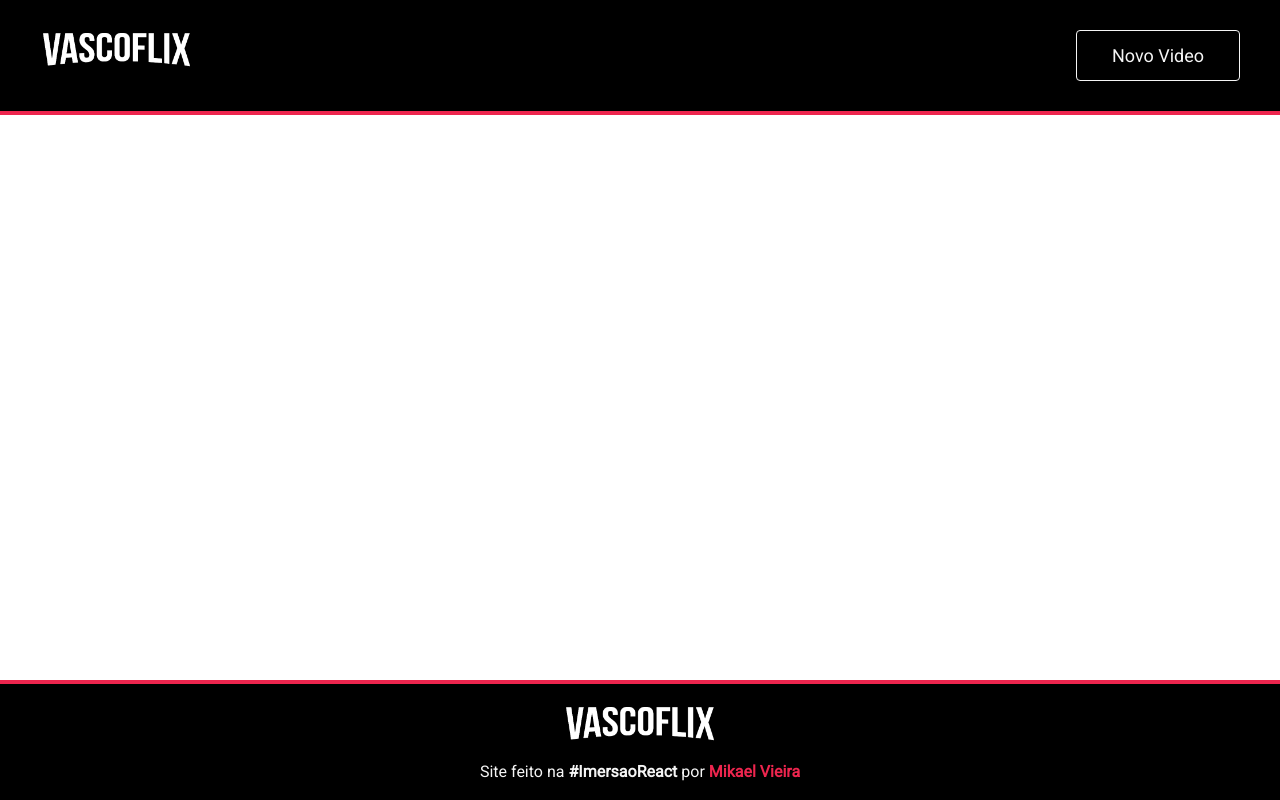
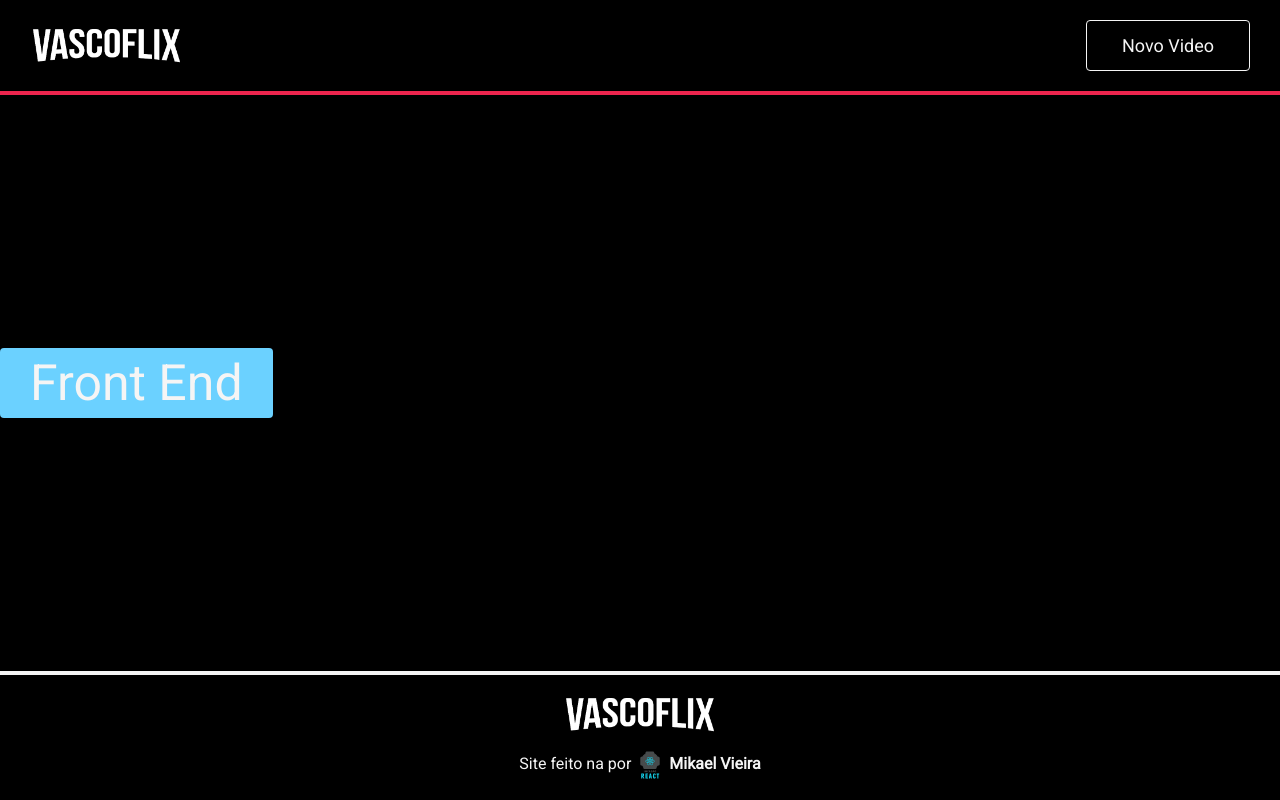
Before and after one commit to UMike22/react-vascoflix, a React (Create React App) app: page / in a window 1280 px wide. Built offline with nearby package versions, Linux system fonts and the light colour scheme.

Commit message:
second day

```diff
--- a/src/App.jsx
+++ b/src/App.jsx
@@ -4,7 +4,9 @@ import LogoFired from './components/LogoFired';
 import ButtonFired from './components/ButtonFired';
 import FooterVasco from './components/FooterVasco';
 import LinkPerson from './components/Link/link';
-import ToStrong from './components/ToStrong';
+import LogoImersao from './components/LogoImersao';
+import Banner from './components/BannerFront';
+import TagVasco from './components/TagVascoFlix';
 
 function App() {
   return (
@@ -13,10 +15,13 @@ function App() {
       <LogoFired />
       <ButtonFired>Novo Video</ButtonFired>
     </HeaderFired>
+    <Banner>
+      <TagVasco>Front End</TagVasco>
+    </Banner>
     <FooterVasco>
       <LogoFired />
       <p>
-        Site feito na <ToStrong>#ImersaoReact</ToStrong> por <LinkPerson href="https://www.instagram.com/mikaelvsouza/?hl=pt-br">Mikael Vieira</LinkPerson>
+        Site feito na por  <a href="https://www.alura.com.br"><LogoImersao /></a> <LinkPerson href="https://www.instagram.com/mikaelvsouza/?hl=pt-br">Mikael Vieira</LinkPerson>
       </p>
     </FooterVasco>
     </>
--- /dev/null
+++ b/src/components/BannerFront/index.js
@@ -0,0 +1,10 @@
+import styled from 'styled-components'
+
+
+const Banner = styled.section`
+
+
+
+
+`;
+export default Banner;
--- a/src/components/ButtonFired/index.js
+++ b/src/components/ButtonFired/index.js
@@ -9,6 +9,12 @@ const ButtonFired = styled.button`
     border-radius: 4px;
     font-size: 18rem;
     cursor: pointer;
+
+
+
+
+
+
 `;
 
 export default ButtonFired;
--- a/src/components/FooterVasco/index.js
+++ b/src/components/FooterVasco/index.js
@@ -8,17 +8,15 @@ const FooterVasco = styled.footer`
     font-size: 16rem;
     background-color: var(--color-black-dark);
     color: var(--color-gray-light);
+    border-top: 4px solid var(--color-gray-light);
     padding: 20rem 0;
-    border-top: 4px solid var(--color-red-border);
     font-weight:300;
 
     & > ${LogoFired} {
-        margin-bottom:20rem;
+        margin-bottom:15rem;
     }
 
-    @media (max-width:800px){
-        display:none;
-    }
+
 
 
 
--- a/src/components/HeaderFired/index.js
+++ b/src/components/HeaderFired/index.js
@@ -4,9 +4,11 @@ import ButtonFired from '../ButtonFired';
 const HeaderFired = styled.header`
     display:flex;
     justify-content:space-between;
-    padding: 30px 40px;
+    align-items:center;
+    padding: 20rem 30rem;
     background-color: var(--color-black-dark);
     border-bottom: 4px solid #ED254E;
+
     @media (max-width:800px){
         justify-content:center;
         padding:15px 16px;
@@ -16,9 +18,9 @@ const HeaderFired = styled.header`
         left:0;
         bottom:0;
         width:100vw;
-        border:o;
+        border:0;
         border-radius:0;
-        background-color:var(--color-primary-medium);
+        background-color:var(--color-frontend);
     }
 
     }
--- /dev/null
+++ b/src/components/LogoImersao/index.js
@@ -0,0 +1,12 @@
+import styled from 'styled-components';
+import logo from '../../assets/img/imersao-react-logo.svg'
+
+
+const LogoImersao = styled.img.attrs({src:logo , alt:'Logo da imersao'})`
+height: 30px;
+vertical-align:middle;
+
+
+
+`
+export default   LogoImersao;
--- /dev/null
+++ b/src/components/TagVascoFlix/index.js
@@ -0,0 +1,16 @@
+import styled from 'styled-components'
+
+
+const TagVasco = styled.h2`
+display:inline-block;
+border-radius:4rem;
+font-size:50rem;
+background-color:var(--color-frontend);
+color: var(--color-gray-light);
+padding: 10rem 30rem;
+
+
+
+`;
+
+export default TagVasco;
--- a/src/components/ToStrong/index.js
+++ /dev/null
@@ -1,9 +0,0 @@
-import styled from 'styled-components'
-
-const ToStrong = styled.strong`
-font-weight:bold;
-
-
-`
-
-export default ToStrong
--- a/src/styles/reset.css
+++ b/src/styles/reset.css
@@ -31,6 +31,7 @@ footer, header, hgroup, menu, nav, section {
 body {
 	line-height: 1;
 	font-family: 'Roboto', sans-serif;
+	background-color:var(--color-black-dark);
 }
 ol, ul {
 	list-style: none;
--- a/src/styles/settings/colors.css
+++ b/src/styles/settings/colors.css
@@ -1,7 +1,14 @@
 :root {
+    --color-primary-medium: #ee3f3f;
     --color-black-dark: #000;
-    --color-primary-medium: #2A7AE4;
     --color-gray-light: #F5F5F5;
-    --color-red-border: #ED254E;
+    --color-frontend: #6BD1FF;
+    --color-infra: #9CD33B;
+    --color-backend: #00C86F;
+    --color-marketing: #6B5BE2;
+    --color-mobile: #FFBA05;
+    --color-inovation: #FF8C2A;
+    --color-ux: #DC6EBE;
+    --color-data-science: #9CD33B;
 
 }
```
Also changed, not shown: src/assets/img/imersao-react-logo.svg (added).
